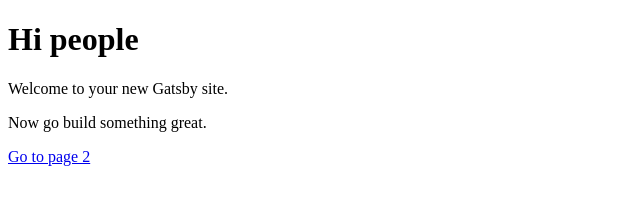
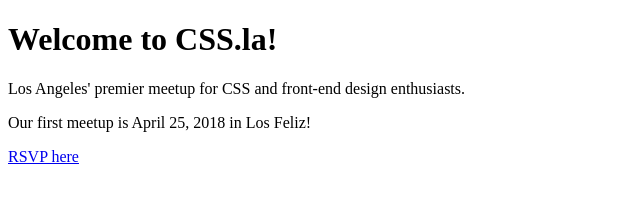
Before and after one commit to css-la/css.la.2018, a Gatsby site: page / in a window 1280 px wide. Shown: the whole page, without its empty margins (0-640 px from the left). Built offline with nearby package versions, Linux system fonts and the light colour scheme; Gatsby itself is replaced by a stand-in of ours.

Commit message:
Add initial content, update title

```diff
--- a/gatsby-config.js
+++ b/gatsby-config.js
@@ -1,6 +1,6 @@
 module.exports = {
   siteMetadata: {
-    title: 'Gatsby Default Starter',
+    title: 'CSS.la',
   },
   plugins: ['gatsby-plugin-react-helmet'],
 };
--- a/src/pages/index.js
+++ b/src/pages/index.js
@@ -3,10 +3,11 @@ import Link from 'gatsby-link'
 
 const IndexPage = () => (
   <div>
-    <h1>Hi people</h1>
-    <p>Welcome to your new Gatsby site.</p>
-    <p>Now go build something great.</p>
-    <Link to="/page-2/">Go to page 2</Link>
+    <h1>Welcome to CSS.la!</h1>
+    <p>Los Angeles' premier meetup for CSS and front-end design enthusiasts.</p>
+    <p>Our first meetup is April 25, 2018 in Los Feliz!</p>
+    <a href="https://www.meetup.com/LearnTeachCode/events/249510027/">RSVP here</a>
+    {/* <Link to="/page-2/">Go to page 2</Link> */}
   </div>
 )
 
```
